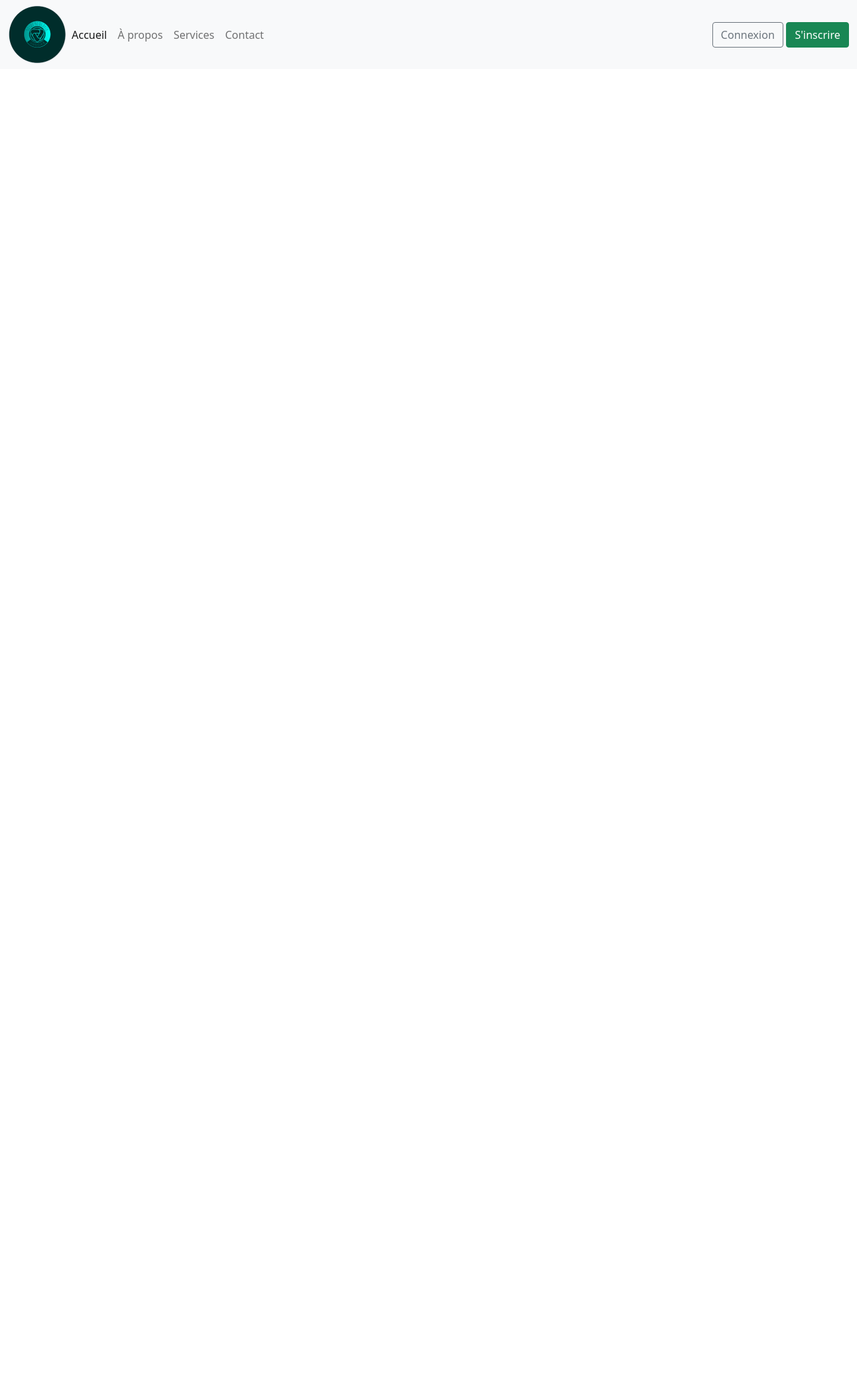
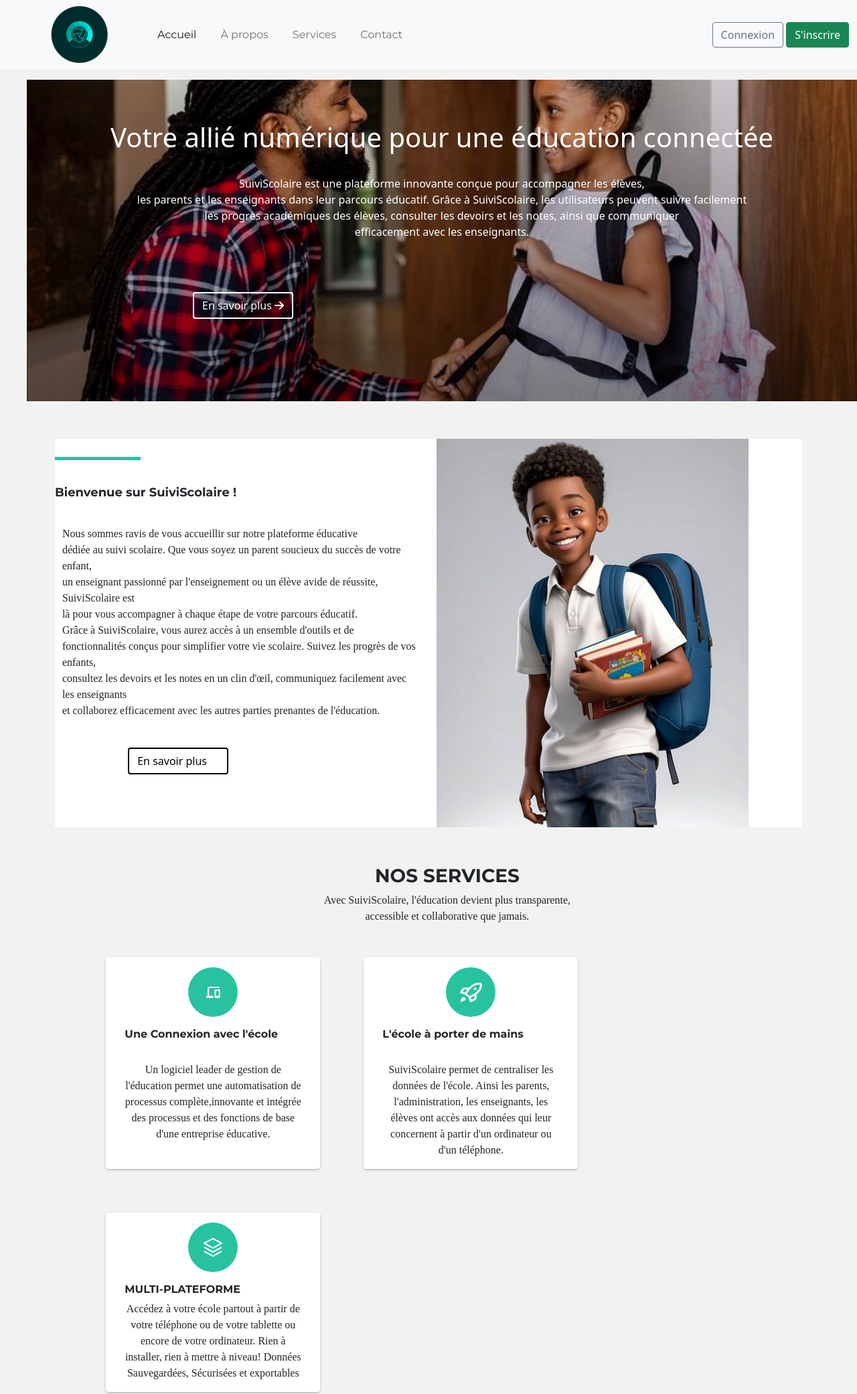
Before and after one commit to ANNAMARONE/suivi-ducatif, a plain HTML site: page index.html in a window 1280 px wide. Shown: the whole page at 67% size. Before the commit the page ends 800 px from the top, so only its background shows below. Drawn offline with Linux system fonts and the light colour scheme.

Commit message:
integration de la section 1 et 2

```diff
--- a/index.html
+++ b/index.html
@@ -15,13 +15,11 @@
     <nav class="navbar navbar-expand-lg navbar-light bg-light">
         <div class="container-fluid">
           <img src="images/Ellipse 1.png" alt="">
-          <button class="navbar-toggler" type="button" data-bs-toggle="collapse" data-bs-target="#navbarSupportedContent" aria-controls="navbarSupportedContent" aria-expanded="false" aria-label="Toggle navigation">
-            <span class="navbar-toggler-icon"></span>
-          </button>
+
           <div class="collapse navbar-collapse" id="navbarSupportedContent">
             <ul class="navbar-nav me-auto mb-2 mb-lg-0">
               <li class="nav-item">
-                <a class="nav-link active" aria-current="page" href="#">Accueil</a>
+                <a class="nav-link active" aria-current="success" href="#">Accueil</a>
               </li>
               <li class="nav-item">
                 <a class="nav-link" href="#">À propos</a>
@@ -34,13 +32,80 @@
               </li>
             </ul>
             <form class="s-flex">
-                <button class="btn btn-outline-secondary" type="submit">Connexion</button>
-                <button class="btn btn-success " type="submit">S'inscrire</button>
 
+              <button class="btn btn-outline-secondary" type="submit">Connexion</button>
+              <button class="btn btn-success" type="submit">S'inscrire</button>
             </form>
           </div>
         </div>
       </nav>
+      <menu>
+        <div class="bg-image" style="background-image:linear-gradient(rgba(0, 0, 0, 0.151), rgba(0, 0, 0, 0.5)), url('images/fond.png');">
+     <h1> Votre allié numérique pour une éducation connectée</h1>
+     <p>SuiviScolaire est une plateforme innovante conçue pour accompagner les élèves, <br>
+      les parents et les enseignants dans leur parcours éducatif. Grâce à SuiviScolaire, les utilisateurs peuvent suivre facilement <br>
+      les progrès académiques des élèves, consulter les devoirs et les notes, ainsi que communiquer <br>
+      efficacement avec les enseignants.</p>
+      <button id="btn" class="btn">En savoir plus <i class="fa-solid fa-arrow-right" style="color: #FFFFFF;"></i></button>
+    </div>
+  </menu>
+    <div class="container">
+      <div id="container">
+      <div class="row row-cols-2">
+        <div>
+          <div class="tr1"></div>
+          <h1>Bienvenue sur SuiviScolaire !</h1>
+          <p>Nous sommes ravis de vous accueillir sur notre plateforme éducative <br>
+            dédiée au suivi scolaire. Que vous soyez un parent soucieux du succès de votre enfant, <br>
+            un enseignant passionné par l'enseignement ou un élève avide de réussite, SuiviScolaire est <br>
+            là pour vous accompagner à chaque étape de votre parcours éducatif. <br>
+
+
+            Grâce à SuiviScolaire, vous aurez accès à un ensemble d'outils et de <br>
+             fonctionnalités conçus pour simplifier votre vie scolaire. Suivez les progrès de vos enfants,<br>
+              consultez les devoirs et les notes en un clin d'œil, communiquez facilement avec les enseignants <br>
+               et collaborez efficacement avec les autres parties prenantes de l'éducation. <br>
+            </p>
+            <button id="btn1" class="btn">En savoir plus <i class="fa-solid fa-arrow-right" style="color: #0000;"></i></button>
+        </div>
+        <div>
+          <img src="images/Premium Photo _ 3D Cute Black Student with Backpack Cartoon Character Schoolboy with Books Ai Generated Images 1.png" alt="">
+        </div>
+      </div>
+    </div>
+    </div>
+    <div class="container">
+      <div class="container1">
+      <h1 class="parg2">NOS SERVICES</h1>
+      <p>Avec SuiviScolaire, l'éducation devient plus transparente, <br>
+        accessible et collaborative que jamais.</p>
+      <div class="row row-cols-3">
+        <div class="card" style="width: 20rem;">
+          <img src="images/Group 6.svg" class="card-img-top" alt="..." width="74" height="74">
+          <div class="card-body">
+            <h1>Une Connexion avec l'école</h1> <br>
+            <p class="card-text">Un logiciel leader de gestion de l'éducation permet une automatisation de processus complète,innovante et intégrée des processus et des fonctions de base d'une entreprise éducative.</p>
+          </div>
+        </div>
+        <div class="card" style="width: 20rem;">
+          <img src="images/Group 12.svg" class="card-img-top" alt="..." width="74" height="74">
+          <div class="card-body">
+            <h1>L'école à porter de mains</h1><br>
+            <p class="card-text">SuiviScolaire permet de centraliser les données de l'école. Ainsi les parents, l'administration, les enseignants, les élèves ont accès aux données qui leur concernent à partir d'un ordinateur ou d'un téléphone.</p>
+          </div>
+        </div>
+        <div class="card" style="width: 20rem;">
+          <img src="images/Group 13.svg" class="card-img-top" alt="..." width="74" height="74">
+          <div class="card-body">
+            <h1>MULTI-PLATEFORME</h1>
+            <p class="card-text">Accédez à votre école partout à partir de votre téléphone ou de votre tablette ou encore de votre ordinateur. Rien à installer, rien à mettre à niveau!
+              Données Sauvegardées, Sécurisées et exportables
+              </p>
+          </div>
+        </div>
+      </div>
+    </div>
+    </div>
 
     <script src="link/js/bootstrap.bundle.min.js"></script>
 
--- a/link/css/style.css
+++ b/link/css/style.css
@@ -0,0 +1,111 @@
+
+
+@import url('https://fonts.googleapis.com/css2?family=Montserrat:ital,wght@0,100..900;1,100..900&family=Ubuntu+Sans:ital,wght@0,100..800;1,100..800&display=swap');
+nav a{
+    font-family: Montserrat;
+   font-weight: normal;
+    margin: 10px;
+}
+nav ul{
+    margin-left: 5%;
+}
+nav img{
+    margin-left: 5%;
+}
+nav{
+    background-color: white;
+ scroll-behavior: fixed;
+}
+.bg-image{
+
+   background-repeat: no-repeat;
+   background-size: cover;
+ height: 60vh;
+
+
+}
+ .bg-image h1{
+    text-align: center;
+    padding-top: 5%;
+    color: white;
+}
+.bg-image p{
+    text-align: center;
+    padding-top: 2%;
+    color: white;
+}
+body{
+  background-color: #F2F2F2;
+}
+#btn{
+    border: 2px solid white;
+    color: white;
+    margin-left: 20%;
+    margin-top: 5%;
+
+}
+.tr1{
+   width: 128px;
+   height: 5px;
+   background-color: #28C2A0;
+   margin-top: 5%;
+}
+
+#container h1{
+    font-family: Montserrat;
+    font-weight: bold;
+    margin-top: 7%;
+    font-size: 18px;
+}
+#container p{
+    font-family: Ubuntu;
+    margin-top: 7%;
+    margin-left: 2%;
+
+}
+#btn1{
+    border: 2px solid black;
+    color: black;
+    margin-left: 20%;
+    margin-top: 5%;
+}
+#container{
+    margin-top: 5%;
+    background-color: white;
+}
+.card{
+    margin: 3%;
+    box-shadow: rgba(50, 50, 93, 0.25) 0px 2px 5px -1px, rgba(0, 0, 0, 0.3) 0px 1px 3px -1px;
+    border: none;
+
+}
+.card img{
+    margin-top:5% ;
+
+}
+.card h1{
+    font-family: Montserrat;
+    font-size: 16px;
+    font-weight: bold;
+}
+.card p{
+    font-family: Ubuntu;
+    font-size: 14px;
+}
+.container1{
+    margin-top: 5%;
+    margin-left: 5%;
+
+}
+.parg2{
+    text-align: center;
+    font-family:Montserrat;
+    font-size: 28px;
+    font-weight: bolder;
+}
+.container1 p{
+    text-align: center;
+    font-family: Ubuntu;
+    font-size: 16px;
+    text-align: center;
+}
```
Also changed, not shown: images/Group 12.svg (added), images/Group 13.svg (added), images/Group 6.svg (added), images/Premium Photo _ 3D Cute Black Student with Backpack Cartoon Character Schoolboy with Books Ai Generated Images 1.png (added), images/fond.png (added), images/pop.jpg (added).
